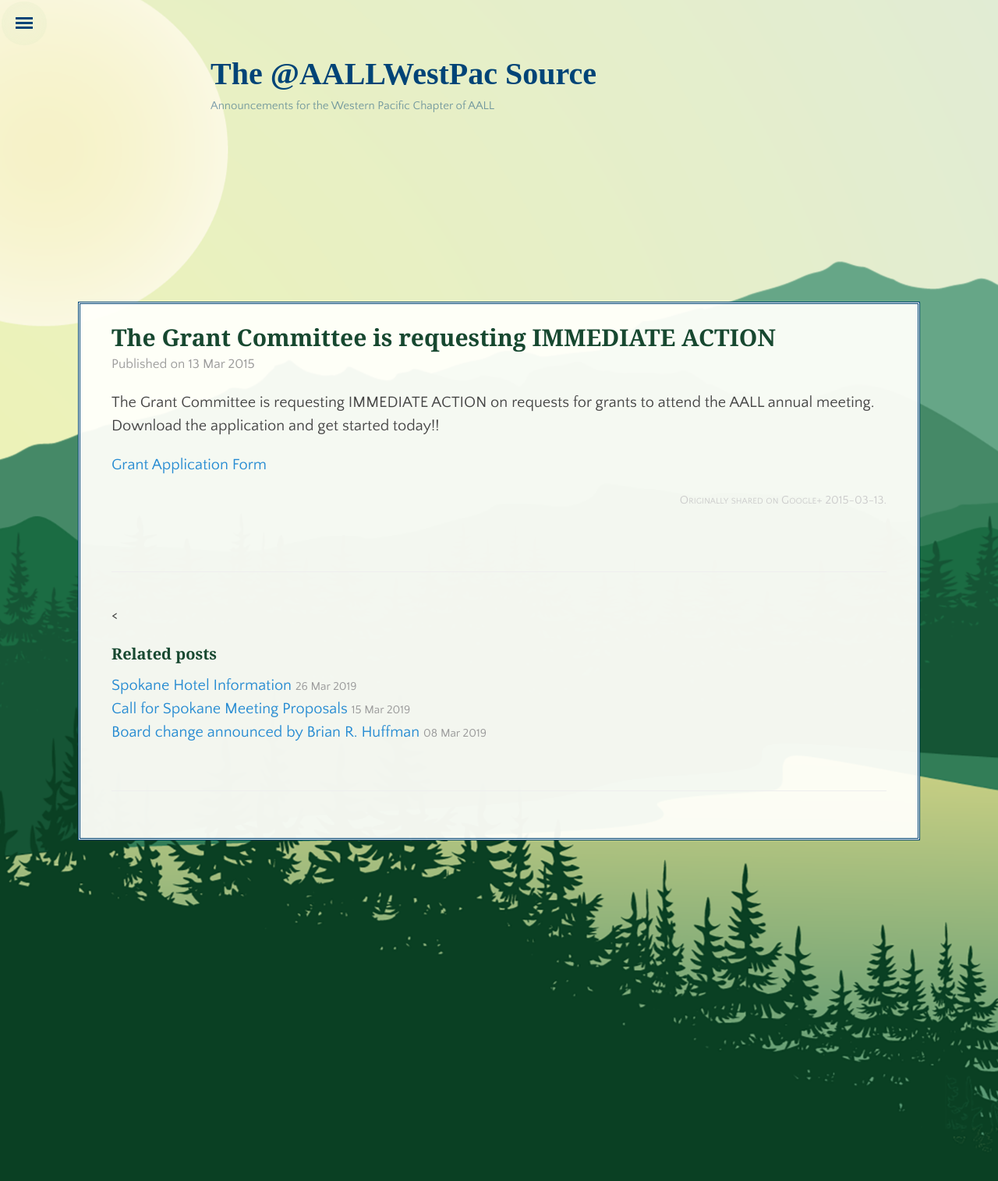
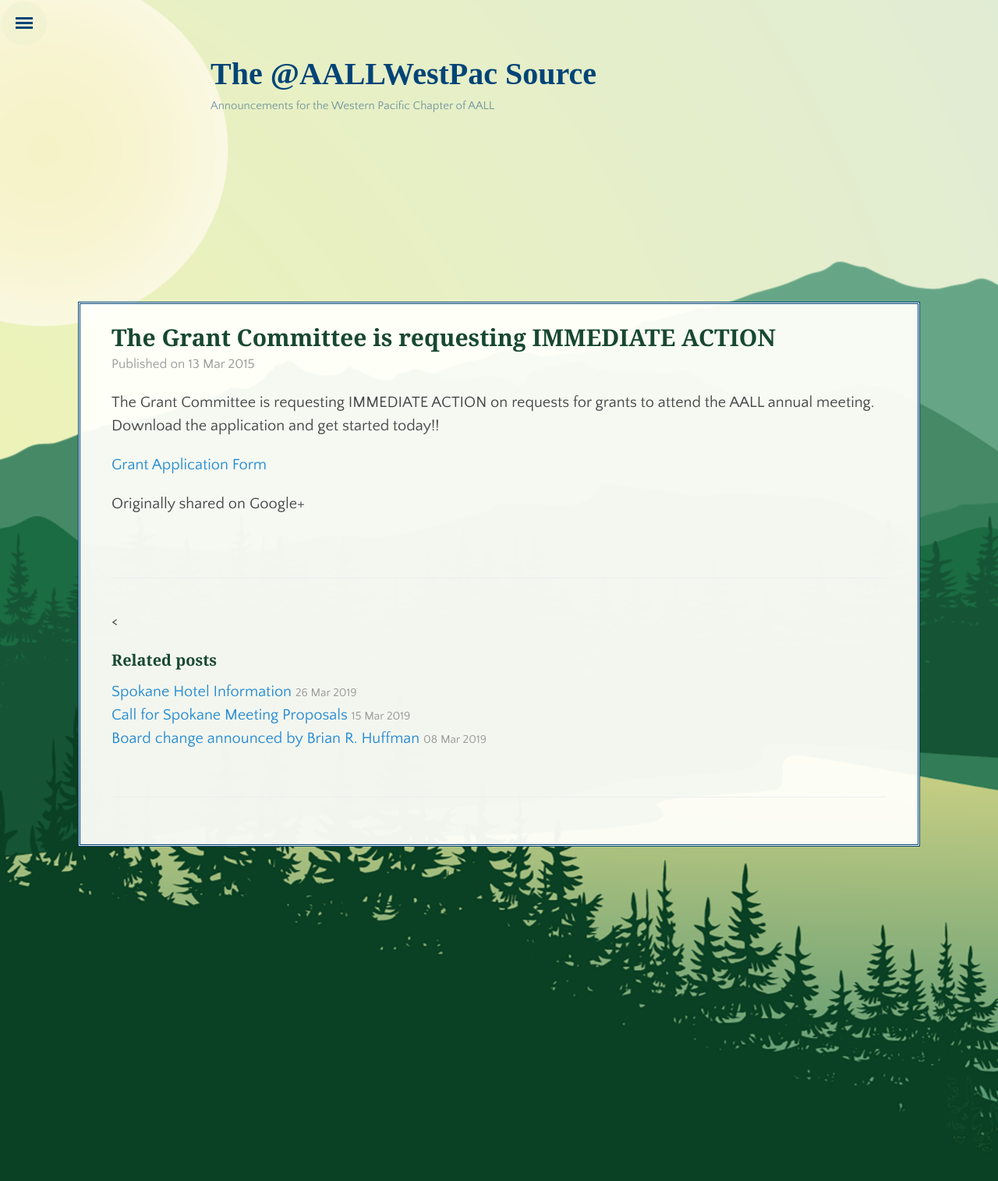
Before and after one commit to aallwestpac/aallwestpac.github.io, a Jekyll site: the page built from _posts/2015-03-13-immediate-action.md, in a window 1280 px wide. Shown: the top 1515 px of the page at 78% size. Built offline with Jekyll 4.4.1, drawn with Linux system fonts in a browser that asks for light colours; some web fonts are replaced.

Commit message:
Update 2015-03-13-immediate-action.md

```diff
--- a/_posts/2015-03-13-immediate-action.md
+++ b/_posts/2015-03-13-immediate-action.md
@@ -7,5 +7,4 @@
 
 [Grant Application Form](chapters.aallnet.org/westpac/forms/2015WestPacAALLGrantApplicationForm.docx)
 
-Originally shared on Google+ 2015-03-13.
-{: .oNote}
+Originally shared on Google+
```
